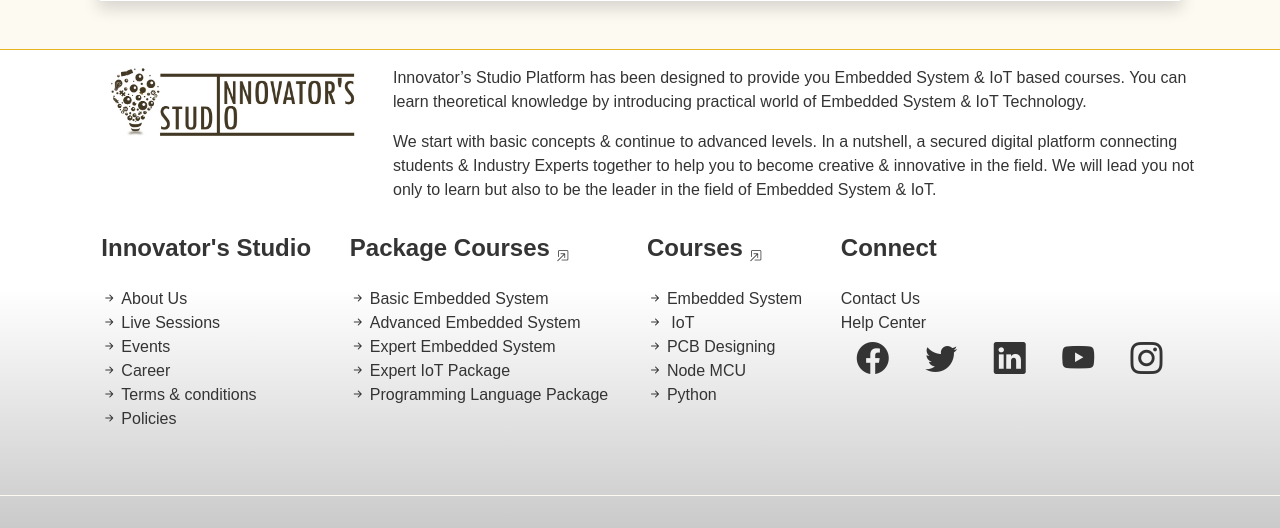
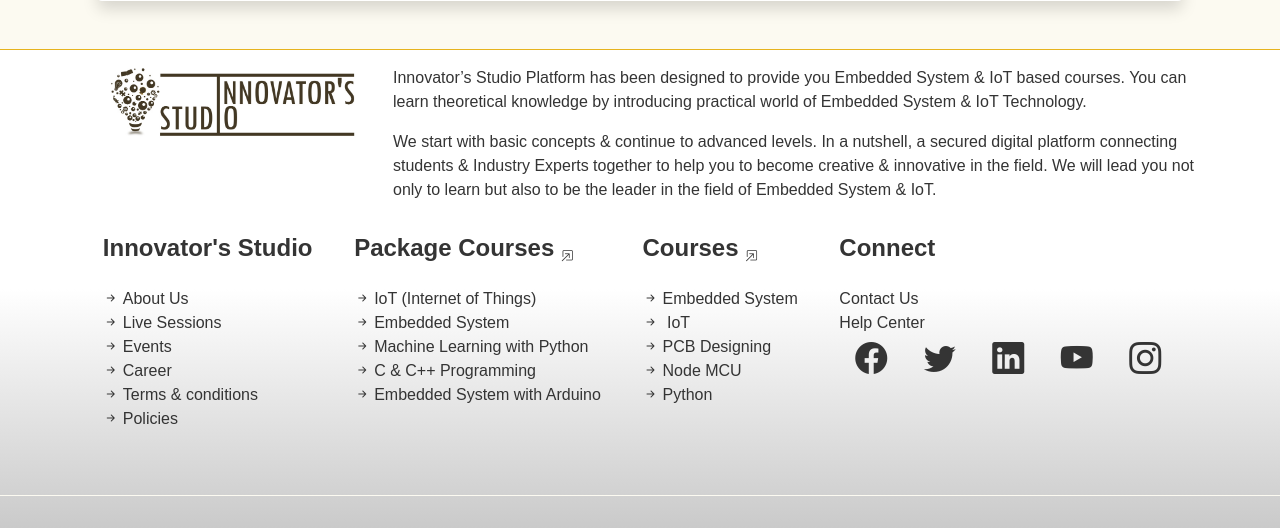
Before and after one commit to harbindsingh/djangoweb, a Django app: page /events/ in a window 1280 px wide. Shown: the part 865-1393 px from the top of the page. Run offline with Django 3.2, Linux system fonts and the light colour scheme; data comes from the database, SQL or seed files in the repository; some libraries are stand-ins or nearby versions.

Commit message:
Update footer.html

```diff
--- a/eduPlatform/templates/eduPlatform/footer.html
+++ b/eduPlatform/templates/eduPlatform/footer.html
@@ -50,25 +50,24 @@
                 </h4>
             </a>
             <div>
-                <a href="/fullcourse/6/Basic%20Embedded%20System/" class="footerLinks"><i
-                        class="bi bi-arrow-right-short me-1"></i>Basic Embedded System</a>
+                <a href="/fullcourse/5/IoT%20(Internet%20of%20Things)/" class="footerLinks"><i
+                        class="bi bi-arrow-right-short me-1"></i>IoT (Internet of Things)</a>
             </div>
             <div>
-                <a href="/fullcourse/7/Advanced%20Embedded%20System/" class="footerLinks"><i
-                        class="bi bi-arrow-right-short me-1"></i>Advanced Embedded System</a>
+                <a href="/fullcourse/6/Embedded%20System/" class="footerLinks"><i
+                        class="bi bi-arrow-right-short me-1"></i>Embedded System</a>
             </div>
             <div>
-                <a href="/fullcourse/8/Expert%20%20Embedded%20System/" class="footerLinks"><i
-                        class="bi bi-arrow-right-short me-1"></i>Expert Embedded System</a>
+                <a href="/fullcourse/7/Machine%20Learning%20with%20Python/" class="footerLinks"><i
+                        class="bi bi-arrow-right-short me-1"></i>Machine Learning with Python</a>
             </div>
             <div>
-                <a href="/fullcourse/11/Expert%20IoT%20Package/" class="footerLinks"><i
-                        class="bi bi-arrow-right-short me-1"></i>Expert IoT Package</a>
+                <a href="/fullcourse/8/C%20&%20C++%20Programming/" class="footerLinks"><i
+                        class="bi bi-arrow-right-short me-1"></i>C & C++ Programming</a>
             </div>
             <div>
-                <a href="/fullcourse/12/Programming%20Language%20Package/" class="footerLinks"><i
-                        class="bi bi-arrow-right-short me-1"></i>Programming Language
-                    Package</a>
+                <a href="/fullcourse/9/Embedded%20System%20with%20Arduino/" class="footerLinks"><i
+                        class="bi bi-arrow-right-short me-1"></i>Embedded System with Arduino</a>
             </div>
 
         </div>
```
